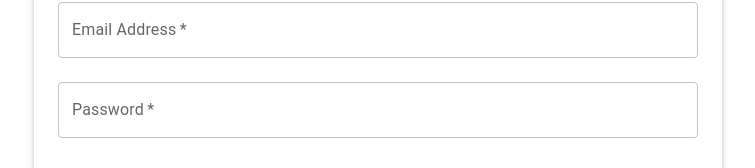
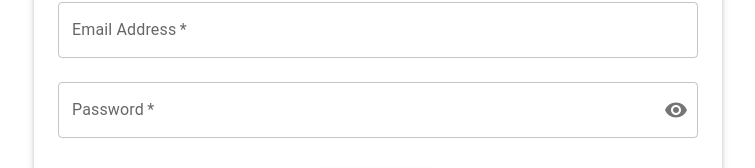
Before and after one commit to Yahya-khodr/landing_page_website, a React (Create React App) app: page / in a window 1280 px wide. Shown: the part 124-292 px from the top of the page, without its empty margins (262-1017 px from the left). Built offline with nearby package versions, Linux system fonts and the light colour scheme.

Commit message:
Added show/hide password button

```diff
--- a/src/pages/Dashboard.js
+++ b/src/pages/Dashboard.js
@@ -5,8 +5,6 @@ import {
   TextField,
   Box,
   Button,
-  Alert,
-  Avatar,
 } from "@mui/material";
 import AvatarUpload from "../components/ImageUpload/AvatarUpload";
 
--- a/src/pages/auth/Login.js
+++ b/src/pages/auth/Login.js
@@ -1,8 +1,17 @@
-import { Typography, TextField, Box, Button, Alert } from "@mui/material";
+import {
+  Typography,
+  TextField,
+  Box,
+  Button,
+  Alert,
+  InputAdornment,
+  IconButton,
+} from "@mui/material";
 import axios from "axios";
 import React, { useState } from "react";
 import { Link } from "react-router-dom";
 import CircularProgress from "@mui/material/CircularProgress";
+import { Visibility, VisibilityOff } from "@mui/icons-material";
 
 const loginApi = "http://127.0.0.1:8000/api/auth/login";
 
@@ -11,6 +20,11 @@ const Login = () => {
   const [loginPassword, setLoginPassword] = useState("");
   const [isLoading, setIsLoading] = useState(false);
 
+  const [showPass, setShowPass] = useState(false);
+
+  const togglePassword = () => {
+    setShowPass(!showPass);
+  };
   const handleLogin = () => {
     axios
       .post(loginApi, {
@@ -80,7 +94,7 @@ const Login = () => {
         />
         <TextField
           label="Password"
-          type="password"
+          type={showPass ? "text" : "password"}
           id="password"
           name="password"
           required
@@ -88,6 +102,19 @@ const Login = () => {
           fullWidth
           margin="normal"
           onChange={handlePass}
+          InputProps={{
+            endAdornment: (
+              <InputAdornment position="end">
+                <IconButton
+                  aria-label="toggle password visibility"
+                  onClick={togglePassword}
+                  edge="end"
+                >
+                  {showPass ? <VisibilityOff /> : <Visibility />}
+                </IconButton>
+              </InputAdornment>
+            ),
+          }}
         />
         <Box textAlign={"center"}>
           <Button
--- a/src/pages/auth/Register.js
+++ b/src/pages/auth/Register.js
@@ -1,7 +1,10 @@
 import React, { useState } from "react";
-import { TextField, Box, Button, Alert, Typography } from "@mui/material";
+import { TextField, Box, Button, Alert, Typography, InputAdornment, IconButton } from "@mui/material";
 import axios from "axios";
 import { Link } from "react-router-dom";
+import { Visibility, VisibilityOff } from "@mui/icons-material";
+
+
 
 const regApi = "http://127.0.0.1:8000/api/auth/register";
 const Register = () => {
@@ -9,6 +12,12 @@ const Register = () => {
   const [regEmail, setRegEmail] = useState("");
   const [regPass, setRegPass] = useState("");
   const [regConfirm, setRegConfirm] = useState("");
+
+  const [showPass,setShowPass] = useState(false)
+
+  const togglePassword = () => {
+    setShowPass(!showPass);
+  };
 
   const handleRegister = () => {
     axios
@@ -23,6 +32,9 @@ const Register = () => {
       });
   };
 
+  // const handle = (e,set) => {
+  //   set(e.target.value);
+  // };
   const handleName = (e) => {
     setRegName(e.target.value);
   };
@@ -65,6 +77,8 @@ const Register = () => {
           fullWidth
           margin="normal"
           onChange={handleName}
+
+
         />
         <TextField
           label="Email Address"
@@ -76,10 +90,11 @@ const Register = () => {
           fullWidth
           margin="normal"
           onChange={handleEmail}
+
         />
         <TextField
           label="Password"
-          type="password"
+          type={showPass ? "text" : "password"}
           id="password"
           name="password"
           required
@@ -87,6 +102,19 @@ const Register = () => {
           fullWidth
           margin="normal"
           onChange={handlePass}
+          InputProps = {{
+            endAdornment : (
+              <InputAdornment position="end">
+                <IconButton
+                  aria-label="toggle password visibility"
+                  onClick={togglePassword}
+                  edge="end"
+                >
+                  {showPass ? <VisibilityOff /> : <Visibility />}
+                </IconButton>
+              </InputAdornment>
+            )
+          }}
         />
         <TextField
           label="Password Confirmation"
```
